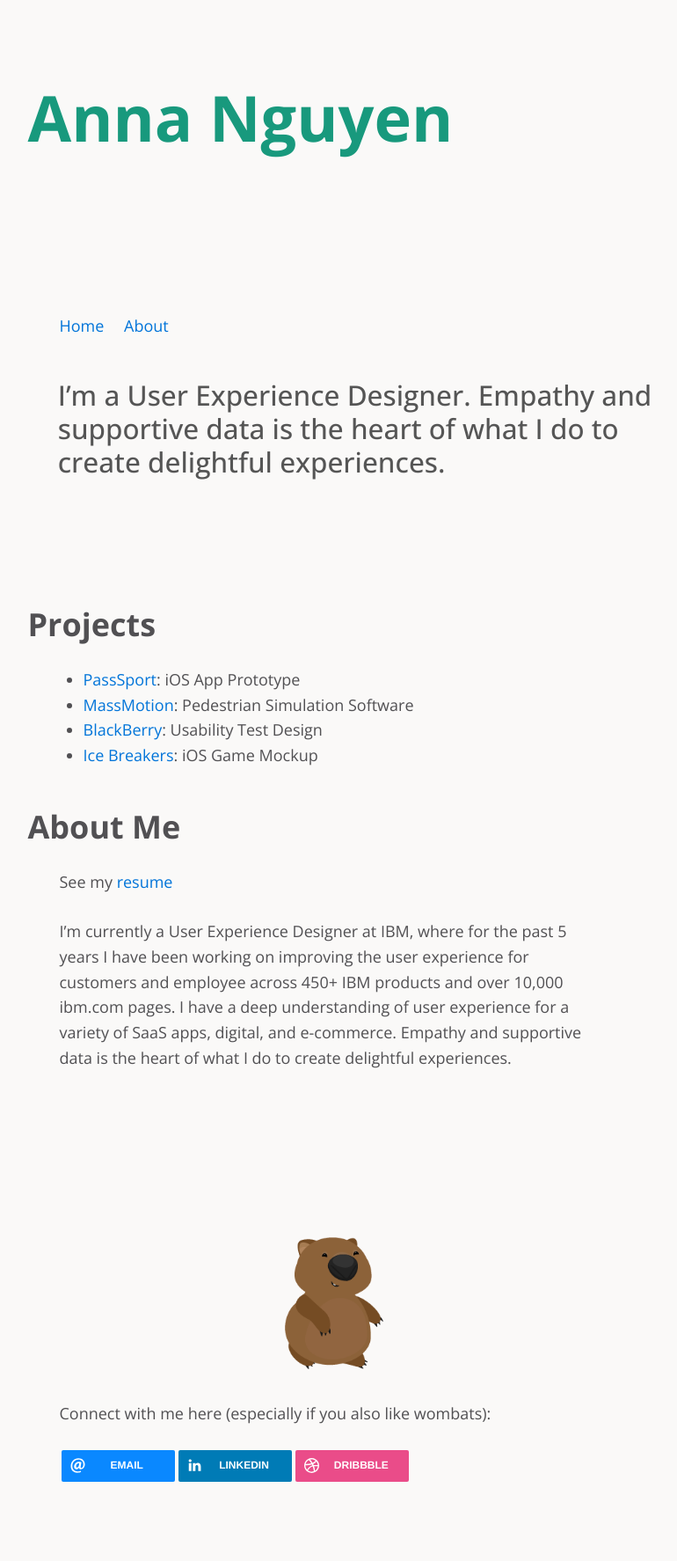
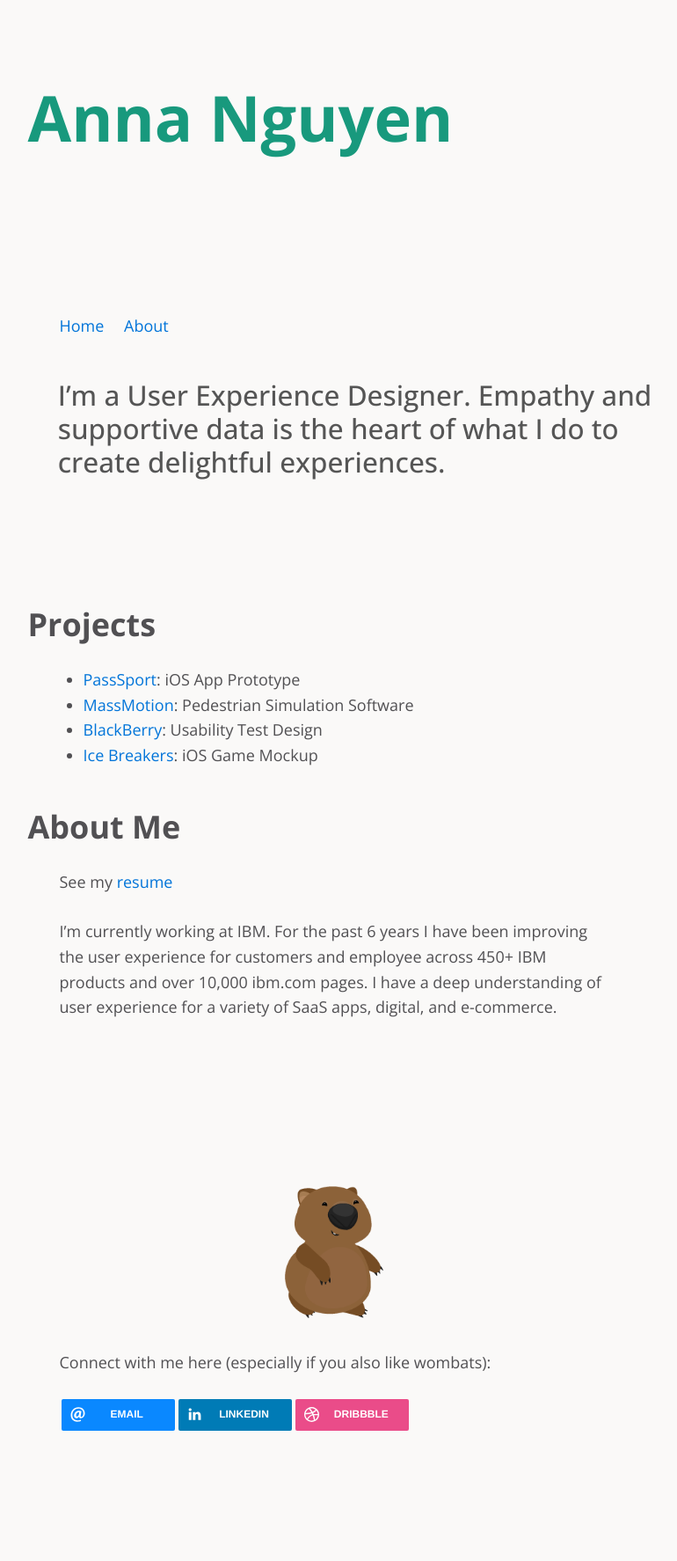
Before and after one commit to wailingwombat/wailingwombat.github.io, a Jekyll site: the page built from index.md, in a window 1280 px wide. Shown: the whole page at 88% size, without its empty margins (260-1030 px from the left). Built offline with Jekyll 4.4.1, drawn with Linux system fonts in a browser that asks for light colours; nearby versions of some CDN libraries; our own code applies the rules of GitHub Pages for plain Markdown files; after the commit the page ends 1716 px from its top, so only the background shows below that.

```diff
--- a/index.md
+++ b/index.md
@@ -13,10 +13,11 @@ layout: default
 
 
 ### About Me
-See my [resume](/resume.pdf)
+See my [resume](/resume)
 
 
-I'm currently a User Experience Designer at IBM, where for the past 5 years I have been working on improving the user experience for customers and employee across 450+ IBM products and over 10,000 ibm.com pages. I have a deep understanding of user experience for a variety of SaaS apps, digital, and e-commerce. Empathy and supportive data is the heart of what I do to create delightful experiences.
+I'm currently working at IBM. For the past 6 years I have been improving the user experience for customers and employee across 450+ IBM products and over 10,000 ibm.com pages. I have a deep understanding of user experience for a variety of SaaS apps, digital, and e-commerce.
+
 
 <div id="wombat">
 <img src="/images/standalonewombat.png" height="150"/>
```
Also changed, not shown: resume.md (+17 -13 lines).
